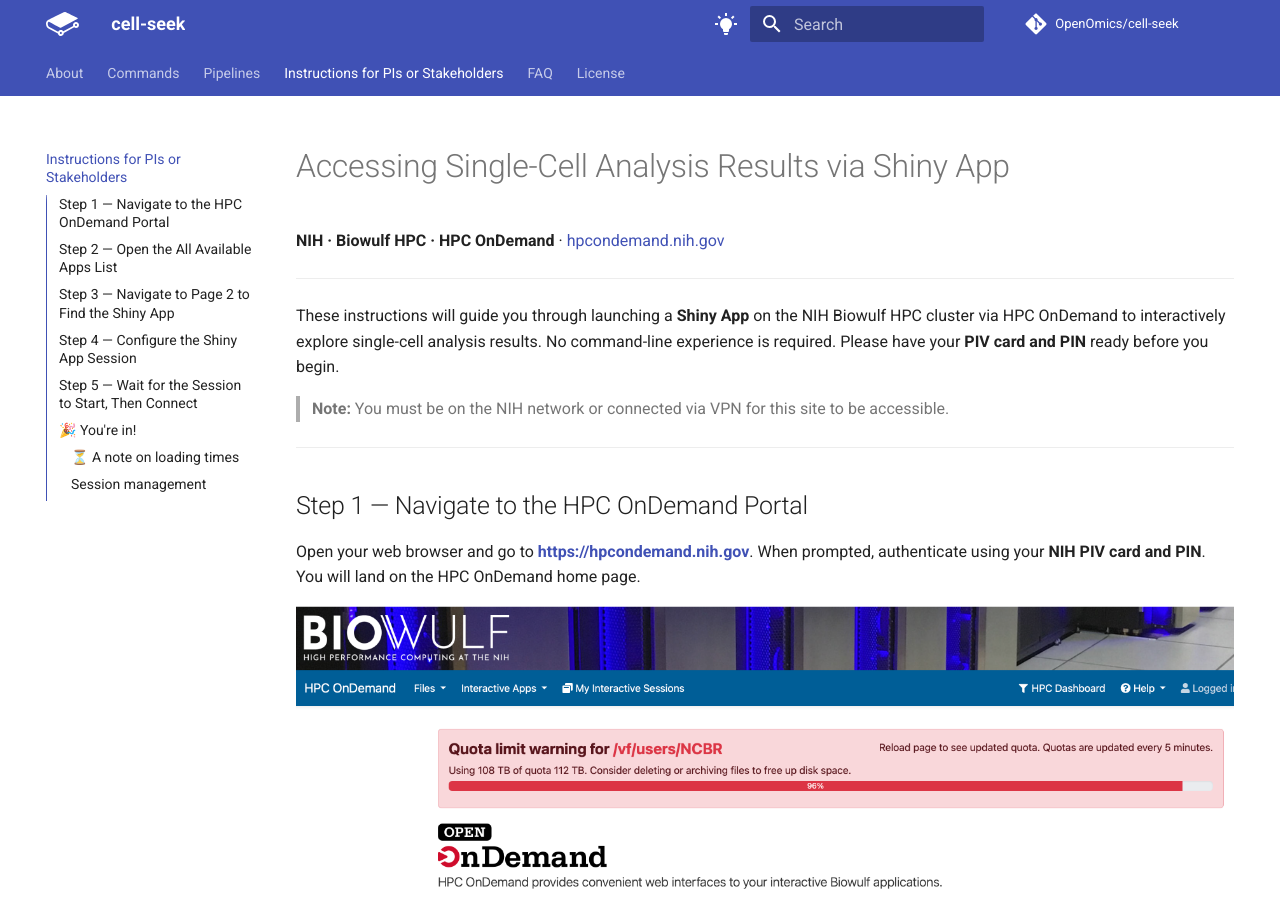
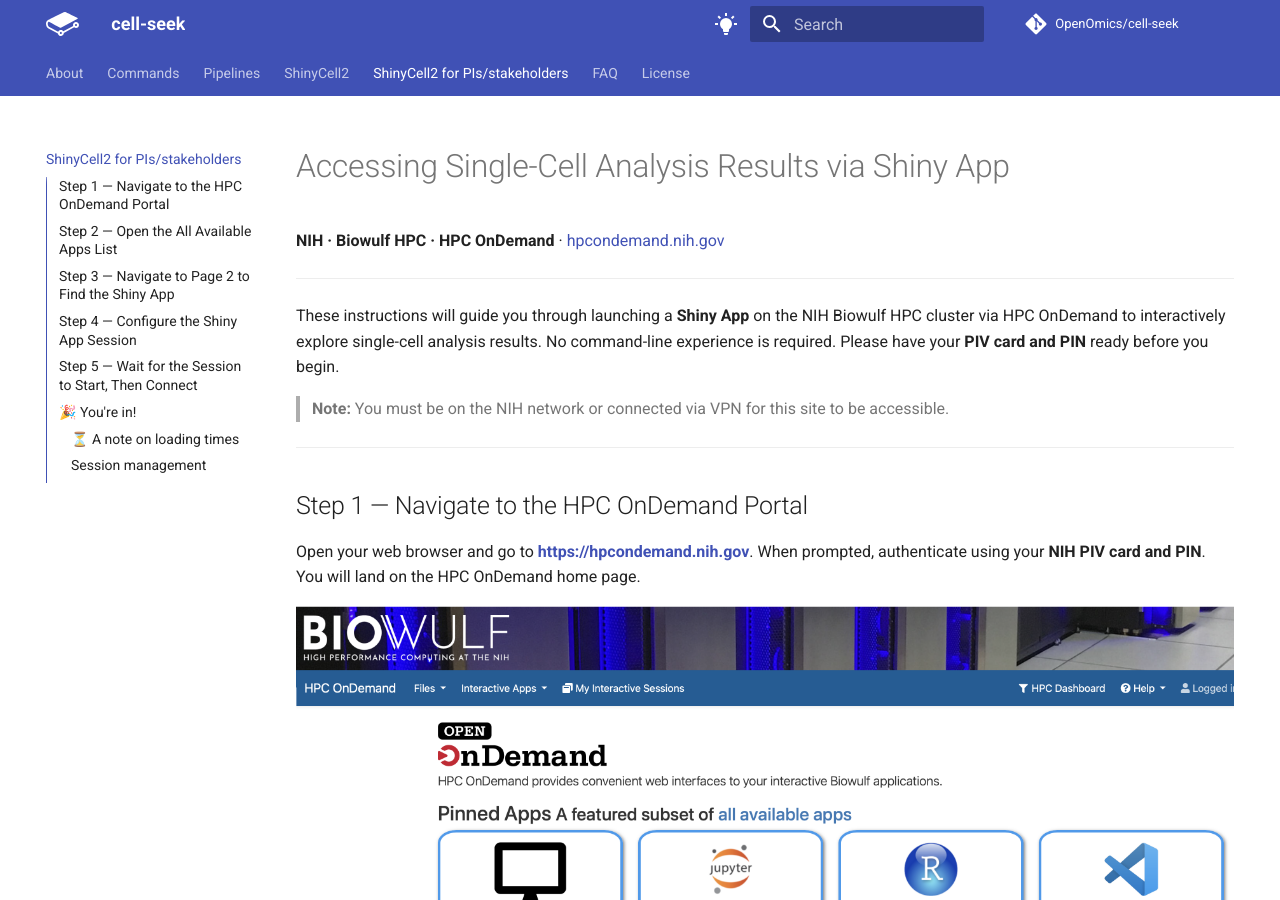
Before and after one commit to OpenOmics/cell-seek, an MkDocs documentation site: the page built from docs/usage/shinycell/PIs.md, in a window 1280 px wide and 900 px high. Built offline with MkDocs 1.6.1 and Material for MkDocs 9.7.7, drawn with Linux system fonts in a browser that asks for light colours; comment, search, counter and statistics services are not loaded; the version menu is left out.

Commit message:
Shinycell clean up (#33)
* fix: fix screen cap naming

* fix: check orig.ident and sample preflight

* fix: output seurat inspector to file in working directory

* fix: a comma

* fix: screenshots on PI page

* fix: move shiny docker image to containers.json

* chore: rename docs page

* fix: rename PI shinycell page label

* fix: reorganize docs pages

* fix: remove trace

---------

Co-authored-by: Ryan Routsong <ryan.routsong@nih.gov>

```diff
--- a/docs/requirements.txt
+++ b/docs/requirements.txt
@@ -1,9 +1,9 @@
 mkdocs>=1.6.1
-mkdocs-awesome-pages-plugin==2.2.1
-mkdocs-git-revision-date-localized-plugin==0.7
+mkdocs-awesome-pages-plugin>=2.2.1
+mkdocs-git-revision-date-localized-plugin>=0.7
 mkdocs-material
 mkdocs-material-extensions
-mkdocs-minify-plugin==0.3.0
+mkdocs-minify-plugin>=0.8.0
 mkdocs-redirects==1.0.1
 nltk>=3.6.6
 pygments>=2.12
--- a/docs/usage/PIs.md
+++ b/docs/usage/shinycell/PIs.md
@@ -14,7 +14,7 @@
 
 Open your web browser and go to **https://hpcondemand.nih.gov**. When prompted, authenticate using your **NIH PIV card and PIN**. You will land on the HPC OnDemand home page.
 
-![HPC OnDemand home page after login](screenshots/step1.png)
+![HPC OnDemand home page after login](../screenshots/step1.png)
 
 ---
 
@@ -22,7 +22,7 @@
 
 From the home page, click **"Interactive Apps"** in the top navigation bar and select **"All Apps"**, or click the **"all available apps"** link on the home page. A paginated list of all available applications will appear.
 
-![All Apps list — Page 1](screenshots/step2.png)
+![All Apps list — Page 1](../screenshots/step2.png)
 
 ---
 
@@ -30,7 +30,7 @@
 
 The Shiny App may not appear on the first page. Click **"2"** or **"Next"** at the bottom-right corner of the app list to go to page 2. Locate and click on **"Shiny App"**.
 
-![All Apps list — Page 2, Shiny App visible](screenshots/step5.png)
+![All Apps list — Page 2, Shiny App visible](../screenshots/step5.png)
 
 ---
 
@@ -59,7 +59,7 @@
 
 Once all fields are filled in, click the large **"Launch"** button at the bottom of the form.
 
-![Shiny App configuration form](screenshots/step4.png)
+![Shiny App configuration form](../screenshots/step4.png)
 
 ---
 
@@ -73,7 +73,7 @@
 
 Once the session is running, a blue **"Connect to Shiny"** button will appear on the session card. Click it to open the interactive app in a new browser tab.
 
-![My Interactive Sessions — running Shiny App with Connect to Shiny button](screenshots/step3.png)
+![My Interactive Sessions — running Shiny App with Connect to Shiny button](../screenshots/step3.png)
 
 ---
 
--- a/mkdocs.yml
+++ b/mkdocs.yml
@@ -15,6 +15,10 @@
 
 # Copyright
 copyright: Copyright &copy; 2026 OpenOmics
+
+# Exclude developer-facing docs that would conflict with site pages
+exclude_docs: |
+  README.md
 
 # Configuration
 theme:
@@ -103,7 +107,7 @@
     - cell-seek run: usage/run.md
     - cell-seek genome: usage/genome.md
     - cell-seek unlock: usage/unlock.md
-    - cell-seek shinycell: usage/shinycell.md
+    - cell-seek shinycell: usage/shinycell_command.md
     - cell-seek cache: usage/cache.md
   - Pipelines:
     - GEX: usage/gex.md
@@ -112,7 +116,8 @@
     - MULTI: usage/multi.md
     - ATAC: usage/atac.md
     - Multiome: usage/multiome.md
-  - Instructions for PIs or Stakeholders: usage/PIs.md
+  - ShinyCell2: usage/shinycell_general.md
+  - ShinyCell2 for PIs/stakeholders: usage/shinycell/PIs.md
   - FAQ:
     - General Questions: faq/questions.md
   - License: license.md
```
Also changed, not shown: docs/index.md (+1 -1 lines), docs/usage/run.md (+1 -0 lines), docs/usage/shinycell_general.md (added, +32 -0 lines), docs/usage/screenshots/step1.png, docs/usage/screenshots/step3.png, docs/usage/screenshots/step5.png, docs/usage/shinycell_command.md (renamed from docs/usage/shinycell.md), 4 other files.
